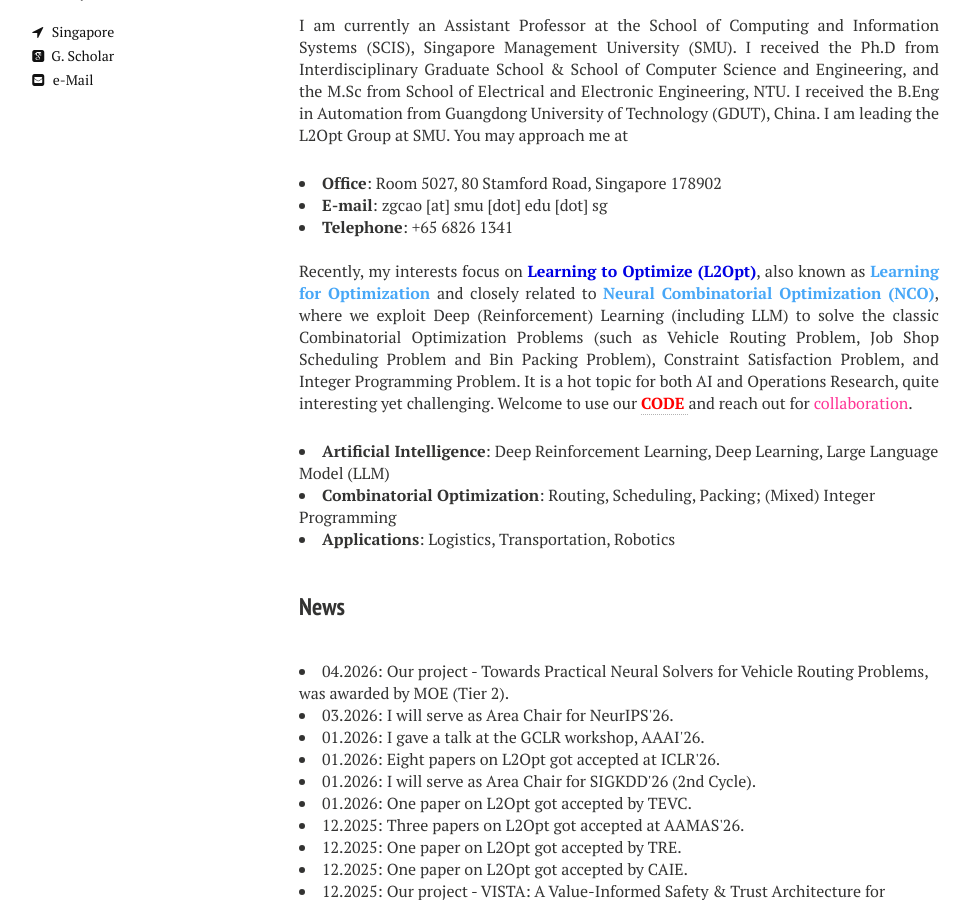
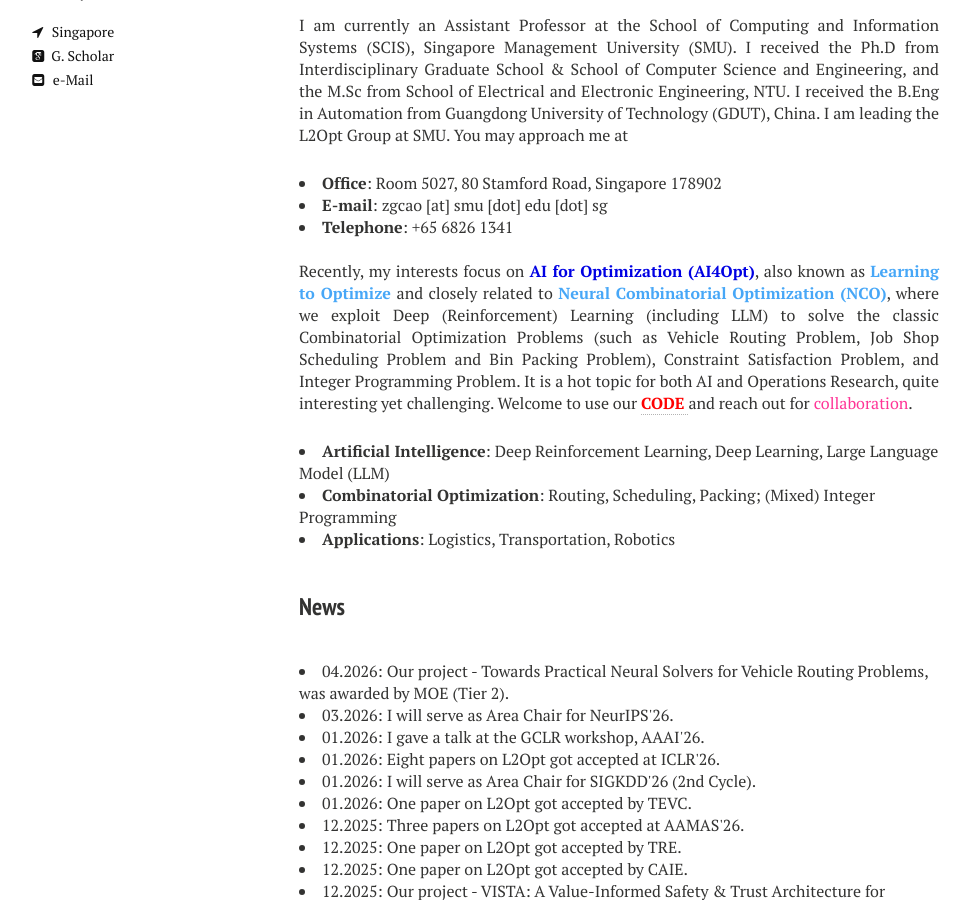
Before and after one commit to zhiguangcaosg/zhiguangcaosg.github.io, a Jekyll site: the page built from index.md, in a window 1280 px wide and 900 px high, scrolled down 412 px. Shown: the whole window, without its empty margins (21-991 px from the left). Built offline with Jekyll 4.4.1, drawn with Linux system fonts in a browser that asks for light colours; nearby versions of some CDN libraries.

Commit message:
Update index.md

```diff
--- a/index.md
+++ b/index.md
@@ -25,7 +25,7 @@ image: banner1.png
 <br />
 
 
-<p align="justify">Recently, my interests focus on <font color="#0000E3"><b>Learning to Optimize (L2Opt)</b></font>, also known as <font color="#47A7F7"><b>Learning for Optimization </b></font> and closely related to <font color="#47A7F7"><b>Neural Combinatorial Optimization (NCO)</b></font>, where we exploit Deep (Reinforcement) Learning (including LLM) to solve the classic Combinatorial Optimization Problems (such as Vehicle Routing Problem, Job Shop Scheduling Problem and Bin Packing Problem), Constraint Satisfaction Problem, and Integer Programming Problem. It is a hot topic for both AI and Operations Research, quite interesting yet challenging. Welcome to use our <a href="https://zhiguangcaosg.github.io/publications/"  target="_blank"> <font color="#FF0000"><b>CODE</b> </font></a> and reach out for <font color="#FF3396">collaboration</font>.
+<p align="justify">Recently, my interests focus on <font color="#0000E3"><b>AI for Optimization (AI4Opt)</b></font>, also known as <font color="#47A7F7"><b>Learning to Optimize </b></font> and closely related to <font color="#47A7F7"><b>Neural Combinatorial Optimization (NCO)</b></font>, where we exploit Deep (Reinforcement) Learning (including LLM) to solve the classic Combinatorial Optimization Problems (such as Vehicle Routing Problem, Job Shop Scheduling Problem and Bin Packing Problem), Constraint Satisfaction Problem, and Integer Programming Problem. It is a hot topic for both AI and Operations Research, quite interesting yet challenging. Welcome to use our <a href="https://zhiguangcaosg.github.io/publications/"  target="_blank"> <font color="#FF0000"><b>CODE</b> </font></a> and reach out for <font color="#FF3396">collaboration</font>.
 </p>
 <li>
 <b>Artificial Intelligence</b>:  Deep Reinforcement Learning, Deep Learning, Large Language Model (LLM)
```
